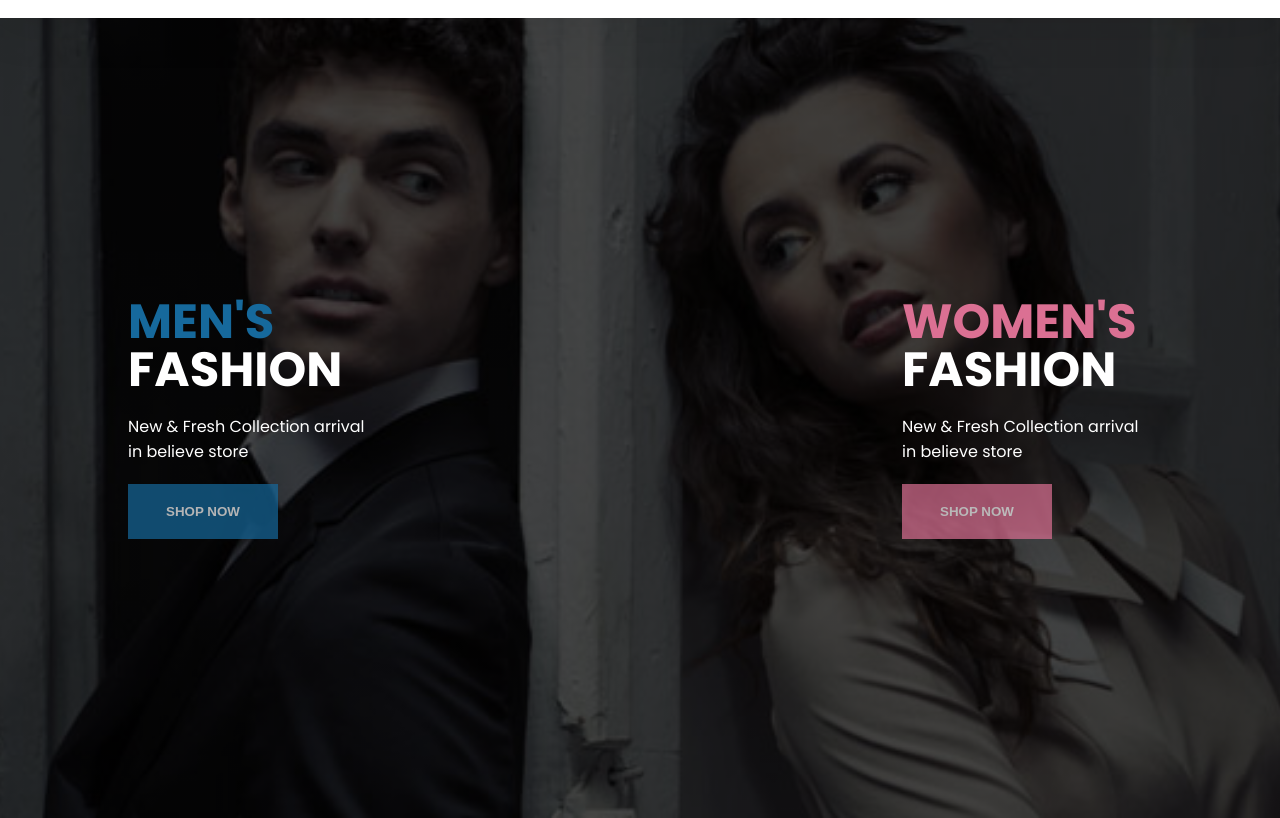
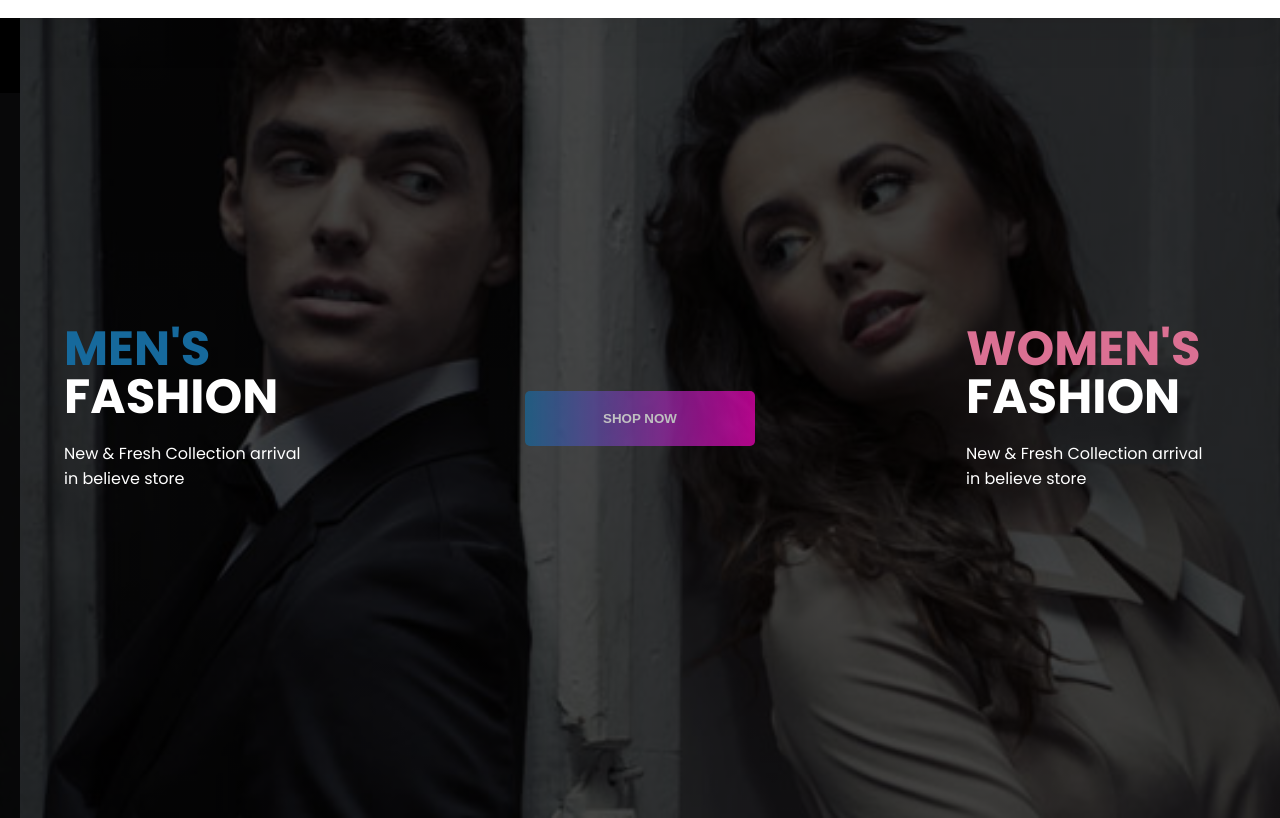
Before and after one commit to M0stafaKareem/ITI-E-Commerce, a plain HTML site: page Home.html in a window 1280 px wide. Shown: the part 58-876 px from the top of the page. After the commit the page ends 800 px from the top, so only its background shows below. Drawn offline with Linux system fonts and the light colour scheme; no server answers.

Commit message:
second-commit

```diff
--- a/Home.html
+++ b/Home.html
@@ -29,7 +29,7 @@
           <ul>
             <li><a href="#">Home</a></li>
             <li><a href="#">Shop</a></li>
-            <li class="open-btn"><a href="./test2.html">Categories</a></li>
+            <li class="open-btn"><a href="#">Categories</a></li>
           </ul>
         </nav>
       </div>
@@ -47,6 +47,9 @@
             FASHION
           </h2>
           <p>New & Fresh Collection arrival in believe store</p>
+          <!-- <button>SHOP NOW</button> -->
+        </div>
+        <div class="buy-btn">
           <button>SHOP NOW</button>
         </div>
         <div class="women-section private-section">
@@ -55,7 +58,7 @@
             FASHION
           </h2>
           <p>New & Fresh Collection arrival in believe store</p>
-          <button>SHOP NOW</button>
+          <!-- <button>SHOP NOW</button> -->
         </div>
       </div>
     </section>
--- a/style.css
+++ b/style.css
@@ -19,10 +19,11 @@ body {
   background-repeat: no-repeat;
   background-size: cover;
   background-position: center;
+  position: fixed;
 }
 
 .container {
-  max-width: 80%;
+  max-width: 90%;
   margin: auto;
   display: flex;
   justify-content: space-between;
@@ -49,6 +50,32 @@ body {
   padding-bottom: 20px;
 }
 
+.buy-btn {
+  width: 20%;
+}
+
+.buy-btn button {
+  width: 80%;
+  padding: 30px 40px;
+  outline: none;
+  border: none;
+  font-weight: bold;
+  color: white;
+  cursor: pointer;
+  opacity: 0.7;
+  background: rgb(22, 105, 156);
+  background: linear-gradient(
+    90deg,
+    rgba(22, 105, 156, 1) 0%,
+    rgba(247, 0, 190, 1) 100%
+  );
+  border-radius: 5px;
+}
+
+.buy-btn button:hover {
+  opacity: 1;
+}
+
 .private-section button {
   width: 60%;
   padding: 20px 20px;
@@ -64,23 +91,12 @@ body {
   opacity: 1;
 }
 
-.men-section {
-}
-
-.men-section button {
-  background-color: #16699c;
-}
-
 .men-section h2 span {
   color: #16699c;
 }
 
 .women-section h2 span {
   color: palevioletred;
-}
-
-.women-section button {
-  background-color: palevioletred;
 }
 
 header {
@@ -136,15 +152,12 @@ header .right button {
   margin: 0 10px;
   font-size: 30px;
 }
-section {
-  position: relative;
-}
 
 .main-container {
   position: fixed;
   max-width: 40vh;
   width: 100%;
-  background-color: black;
+  background-color: rgba(0, 0, 0, 0.8);
   padding-bottom: 20px;
   /* display: none; */
   left: -300px;
@@ -159,27 +172,23 @@ section {
   width: 12px;
 }
 
-/* Background of the scrollbar */
 .main-container::-webkit-scrollbar-track {
   background: black;
   border-radius: 10px;
 }
 
-/* Scrollbar handle */
 .main-container::-webkit-scrollbar-thumb {
   background: #888;
   border-radius: 10px;
 }
 
-/* Scrollbar handle on hover */
 .main-container::-webkit-scrollbar-thumb:hover {
   background: #555;
 }
 
 .title-category {
   padding: 20px;
-  border-bottom: 1px solid white;
-  margin: 0px 10px;
+  /* border-bottom: 1px solid white; */
   display: flex;
   justify-content: space-between;
   align-items: center;
@@ -187,6 +196,7 @@ section {
   top: 0;
   background-color: black;
   z-index: 99;
+  width: 100%;
 }
 
 .close-btn {
@@ -207,6 +217,9 @@ section {
   margin: auto;
 }
 
+.categories-section {
+  position: absolute;
+}
 .categories-container {
   padding: 10px;
   display: flex;
@@ -353,12 +366,23 @@ section {
   transition: all 0.2s ease;
   cursor: pointer;
   background-color: white;
-  border: 1px solid green;
-  color: green;
+  border: 1px solid black;
+  color: black;
+}
+
+.buy-btn button {
+  width: 100%;
+  padding: 20px 20px;
+  outline: none;
+  border: none;
+  font-weight: bold;
+  color: white;
+  cursor: pointer;
+  opacity: 0.7;
 }
 
 .add-cart-btn button:hover {
-  background-color: green;
+  background-color: black;
   color: white;
 }
 .category-style {
--- a/test2.js
+++ b/test2.js
@@ -13,7 +13,7 @@ function categoryProduct(url) {
       categoryDetail.products.forEach((item) => {
         categoryTitle.innerText = `${item.category.toUpperCase()}`;
         productItems.innerHTML += `
-          <div class="card-product-container">
+          <div class="card-product-container" onClick = "">
             <div class="product-image">
               <img
                 src="${item.thumbnail}"
```
